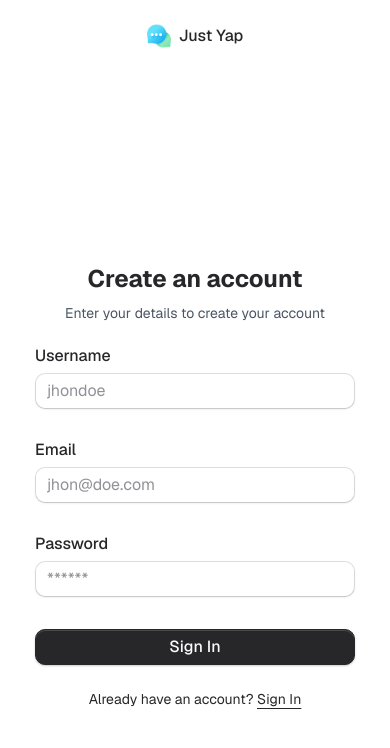
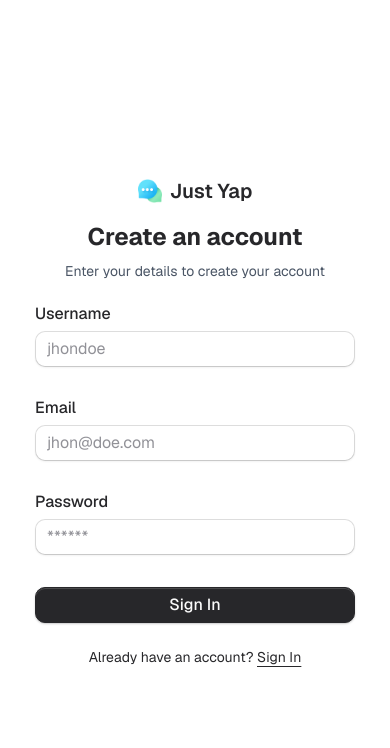
Before and after one commit to deveshru2712/yap-frontend, a Next.js app: page /sign-up in a window 390 px wide. Shown: the top 748 px of the page. Built offline with nearby package versions, Linux system fonts and the light colour scheme; no server answers.

Commit message:
fix: fixed some responsivness issue on authentication page

```diff
--- a/src/app/sign-in/page.tsx
+++ b/src/app/sign-in/page.tsx
@@ -4,15 +4,18 @@ import Link from "next/link";
 
 export default function LoginPage() {
   return (
-    <div className="grid min-h-svh lg:grid-cols-2">
-      <div className="flex flex-col gap-4 p-6 md:p-10">
+    <div className="grid min-h-screen lg:grid-cols-2">
+      <div className="flex flex-col justify-center gap-4 p-6 md:p-10">
         <div className="flex justify-center gap-2 md:justify-start">
-          <Link href="/" className="flex items-center gap-2 font-medium">
+          <Link
+            href="/"
+            className="flex items-center gap-2 text-xl font-semibold"
+          >
             <Image src={"/yap.png"} alt="Just Yap" height={24} width={24} />
             Just Yap
           </Link>
         </div>
-        <div className="flex flex-1 items-center justify-center">
+        <div className="flex items-center justify-center md:flex-1">
           <div className="w-full max-w-xs">
             <SignInForm />
           </div>
--- a/src/app/sign-up/page.tsx
+++ b/src/app/sign-up/page.tsx
@@ -5,14 +5,17 @@ import Link from "next/link";
 export default function LoginPage() {
   return (
     <div className="grid min-h-svh lg:grid-cols-2">
-      <div className="flex flex-col gap-4 p-6 md:p-10">
+      <div className="flex flex-col justify-center gap-4 p-6 md:p-10">
         <div className="flex justify-center gap-2 md:justify-start">
-          <Link href="/" className="flex items-center gap-2 font-medium">
+          <Link
+            href="/"
+            className="flex items-center gap-2 text-xl font-semibold"
+          >
             <Image src={"/yap.png"} alt="Just Yap" height={24} width={24} />
             Just Yap
           </Link>
         </div>
-        <div className="flex flex-1 items-center justify-center">
+        <div className="flex items-center justify-center md:flex-1">
           <div className="w-full max-w-xs">
             <SignUpForm />
           </div>
--- a/src/components/auth/signin-form.tsx
+++ b/src/components/auth/signin-form.tsx
@@ -36,7 +36,7 @@ export default function SignInForm() {
   };
 
   return (
-    <div className="flex min-h-screen items-center justify-center">
+    <div className="flex items-center justify-center">
       <div className="w-full max-w-sm space-y-6">
         <div className="space-y-2 text-center">
           <h1 className="text-2xl font-bold">Login to your account</h1>
--- a/src/components/auth/signup-form.tsx
+++ b/src/components/auth/signup-form.tsx
@@ -37,7 +37,7 @@ export default function SignUpForm() {
   };
 
   return (
-    <div className="flex min-h-screen items-center justify-center">
+    <div className="flex items-center justify-center">
       <div className="w-full max-w-sm space-y-6">
         <div className="space-y-2 text-center">
           <h1 className="text-2xl font-bold">Create an account</h1>
```
